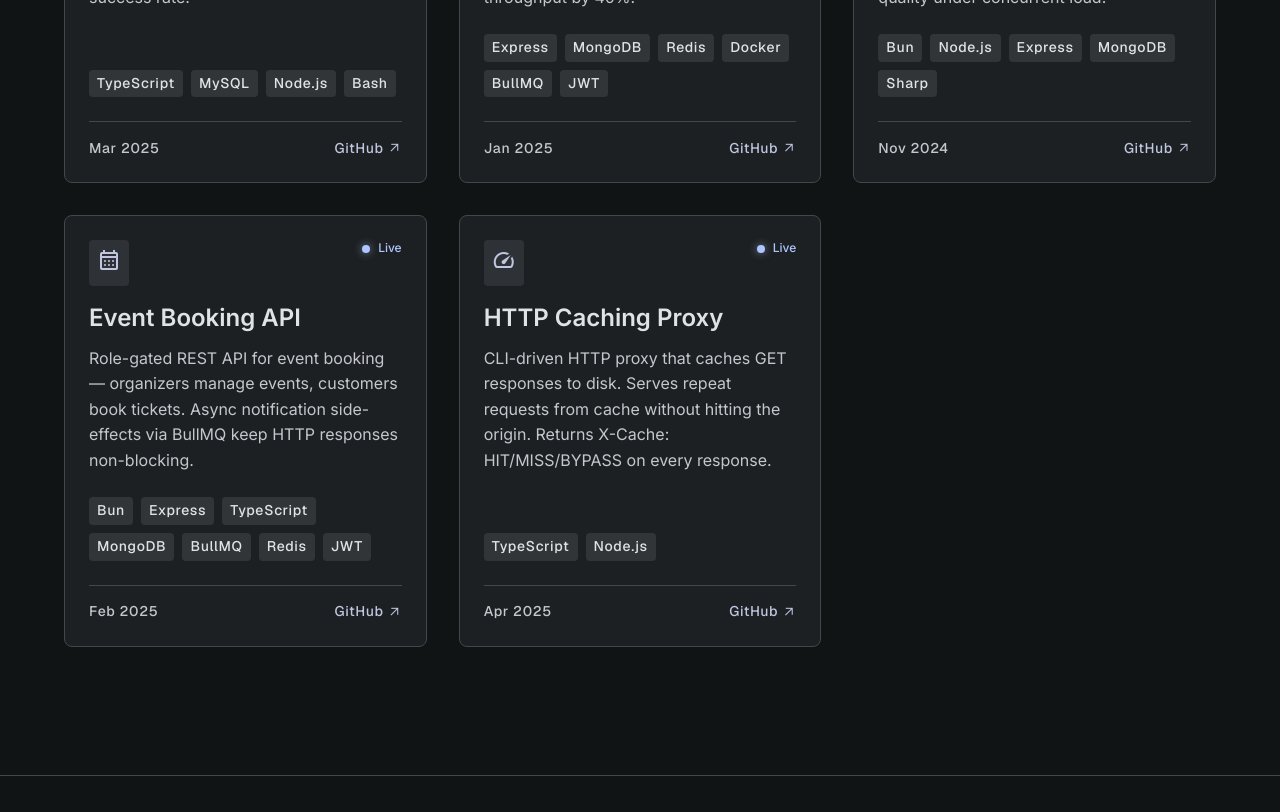
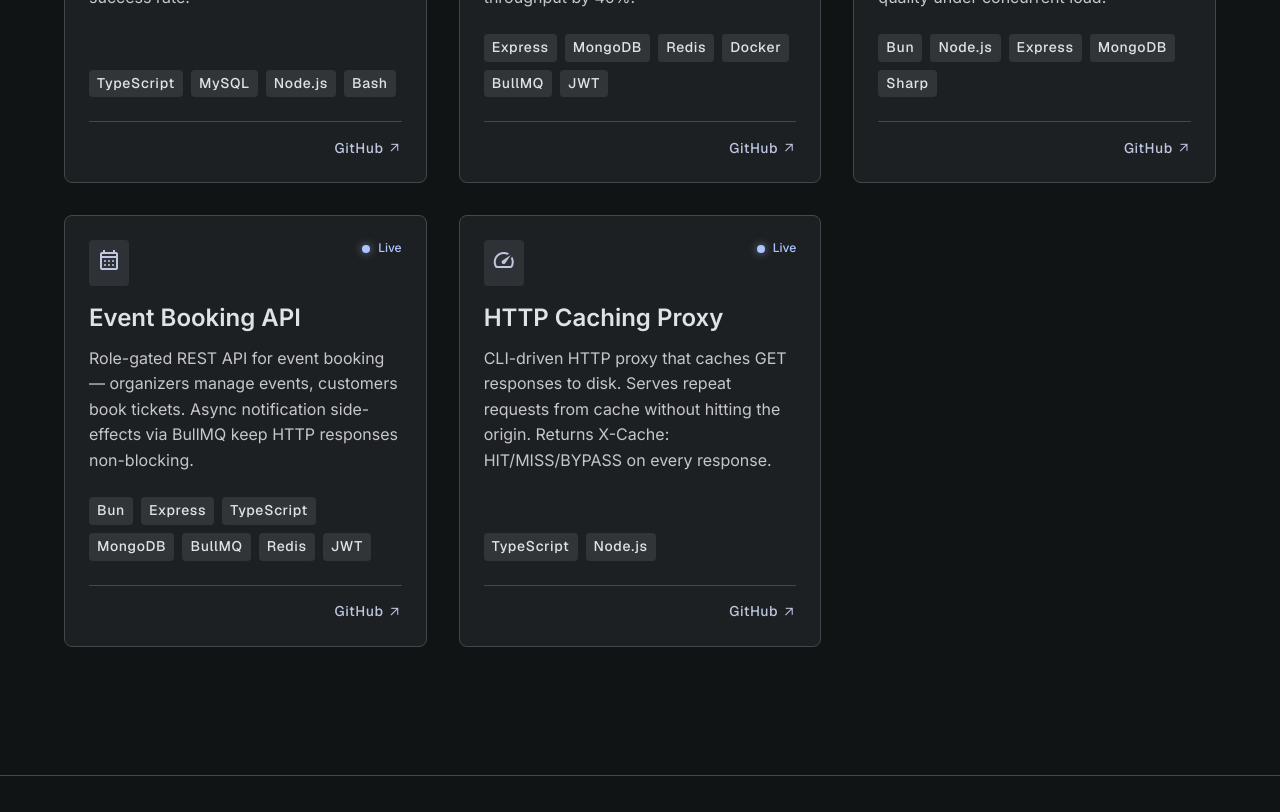
Before and after one commit to azammustafa66/portfolio-website, a Nuxt app: page /projects in a window 1280 px wide. Shown: the part 640-1452 px from the top of the page. Built offline with nearby package versions, Linux system fonts and the light colour scheme.

Commit message:
remove dates from project cards

```diff
--- a/pages/projects.vue
+++ b/pages/projects.vue
@@ -50,8 +50,7 @@
         </div>
 
         <!-- Footer -->
-        <div class="mt-auto border-t border-outline-variant pt-4 flex justify-between items-center">
-          <span class="font-mono text-label-mono text-on-surface-variant text-caption">{{ project.date }}</span>
+        <div class="mt-auto border-t border-outline-variant pt-4 flex justify-end items-center">
           <a
             :href="project.repo"
             target="_blank"
@@ -74,7 +73,6 @@ const projects = [
     description: 'Production-grade automation CLI for async database backups — stream-based pipeline handles 50GB migrations under 150MB memory with 99.9% success rate.',
     stack: ['TypeScript', 'MySQL', 'Node.js', 'Bash'],
     status: 'deployed',
-    date: 'Mar 2025',
     icon: 'terminal',
     repo: 'https://github.com/azammustafa66/database-backup-cli-client',
   },
@@ -83,7 +81,6 @@ const projects = [
     description: 'Scalable REST backend with 25+ endpoints, granular RBAC, Redis caching under 120ms, and BullMQ async notification pipelines boosting throughput by 40%.',
     stack: ['Express', 'MongoDB', 'Redis', 'Docker', 'BullMQ', 'JWT'],
     status: 'deployed',
-    date: 'Jan 2025',
     icon: 'hub',
     repo: 'https://github.com/azammustafa66/basecamp-clone-backend',
   },
@@ -92,7 +89,6 @@ const projects = [
     description: 'Distributed image processing and delivery service with dynamic transformations — reduces average payload by 40% while maintaining visual quality under concurrent load.',
     stack: ['Bun', 'Node.js', 'Express', 'MongoDB', 'Sharp'],
     status: 'deployed',
-    date: 'Nov 2024',
     icon: 'image',
     repo: 'https://github.com/azammustafa66/image-processing-backend',
   },
@@ -101,7 +97,6 @@ const projects = [
     description: 'Role-gated REST API for event booking — organizers manage events, customers book tickets. Async notification side-effects via BullMQ keep HTTP responses non-blocking.',
     stack: ['Bun', 'Express', 'TypeScript', 'MongoDB', 'BullMQ', 'Redis', 'JWT'],
     status: 'deployed',
-    date: 'Feb 2025',
     icon: 'calendar_month',
     repo: 'https://github.com/azammustafa66/event-booking-app-backend',
   },
@@ -110,7 +105,6 @@ const projects = [
     description: 'CLI-driven HTTP proxy that caches GET responses to disk. Serves repeat requests from cache without hitting the origin. Returns X-Cache: HIT/MISS/BYPASS on every response.',
     stack: ['TypeScript', 'Node.js'],
     status: 'deployed',
-    date: 'Apr 2025',
     icon: 'speed',
     repo: 'https://github.com/azammustafa66/http-caching-proxy-server',
   },
```
